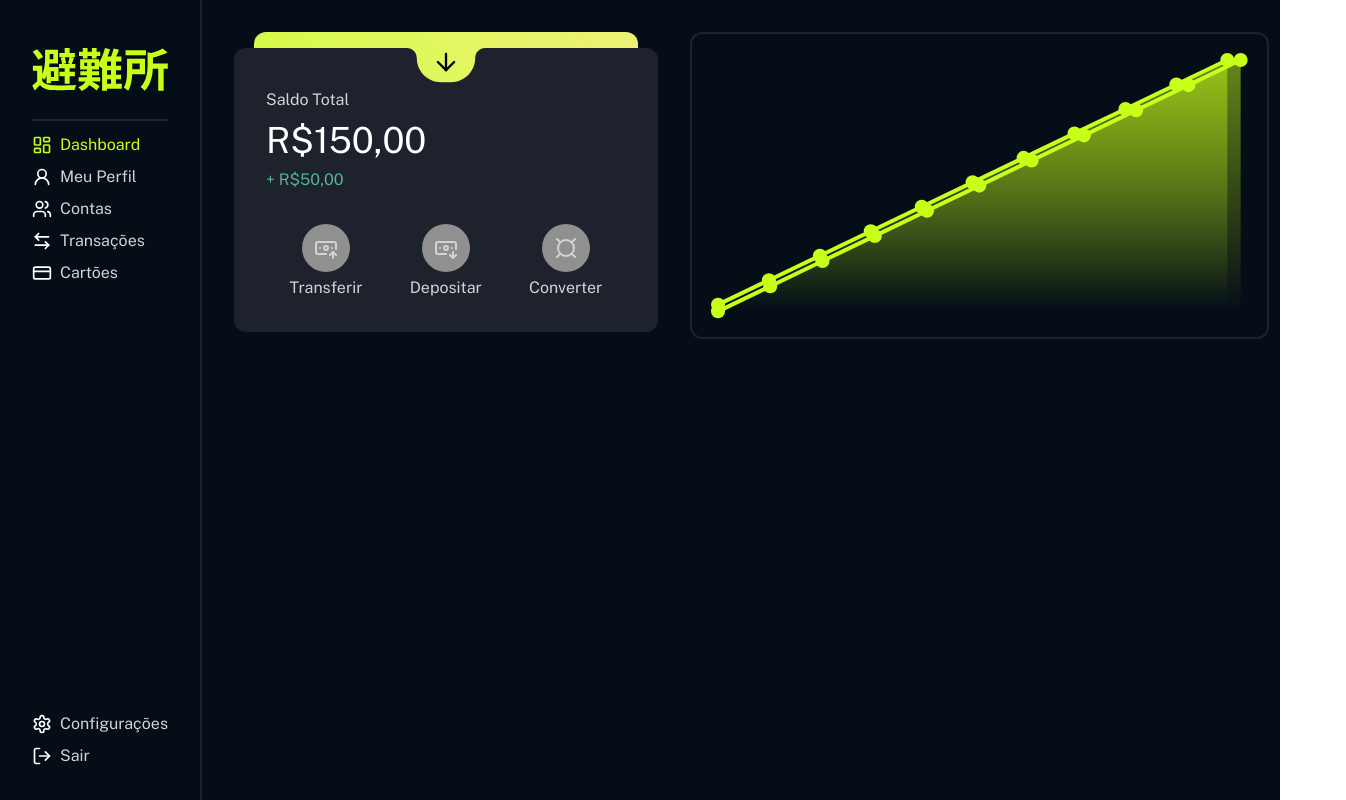
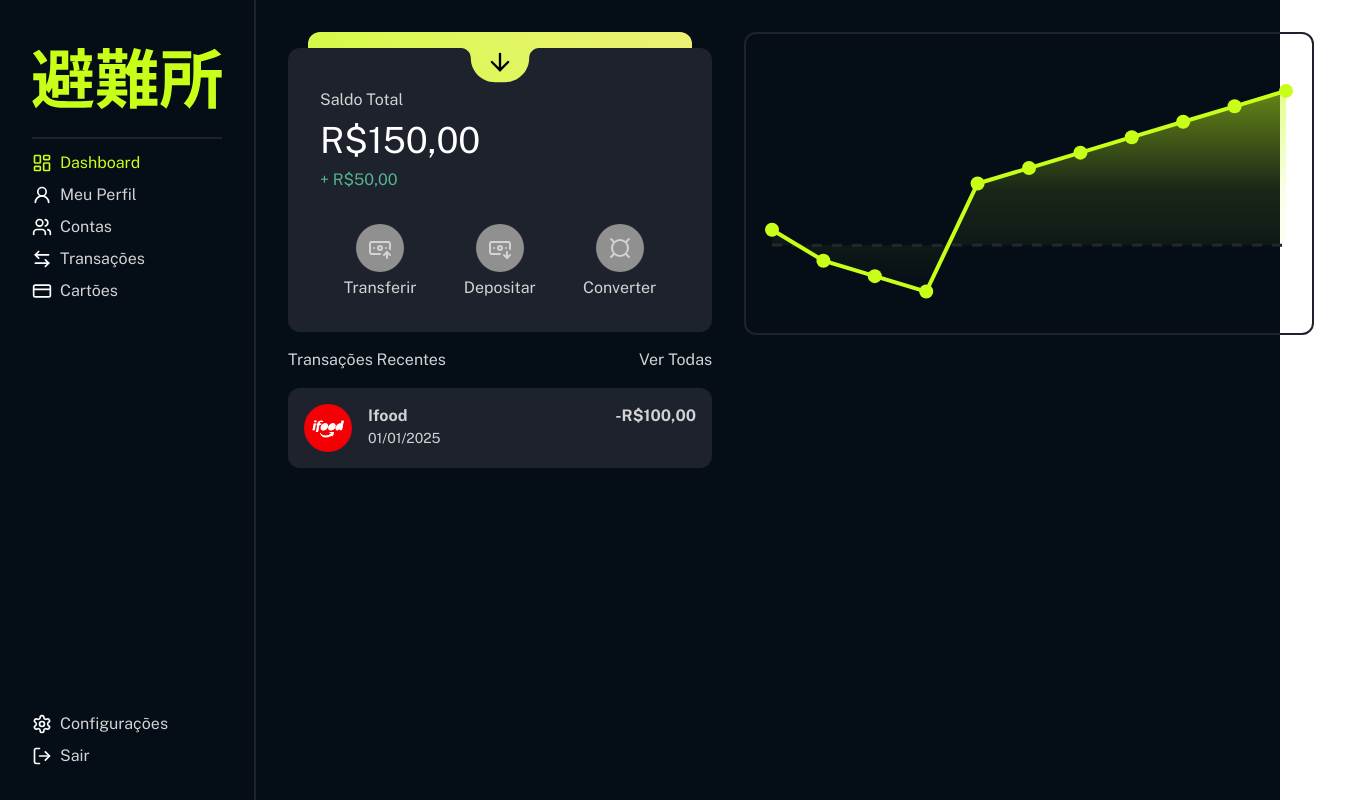
Before and after one commit to skittlexyz/havenbank, a React (Vite) app in the folder front/: page /dashboard in a window 1280 px wide. Shown: the whole page, 1346 px wide, since content can reach past the window. Built offline with nearby package versions, Linux system fonts and the light colour scheme.

Commit message:
Finally finished the AreaChart tooltip positioning. Created transactions section.

```diff
--- a/front/src/components/AreaChart.jsx
+++ b/front/src/components/AreaChart.jsx
@@ -1,6 +1,7 @@
 import React, { useRef, useEffect, useState } from "react";
 import * as d3 from "d3";
-import { ArrowBigDown, ArrowBigUp, CircleSmall, Minus, Plus } from "lucide-react";
+import { CircleSmall, Minus, Plus } from "lucide-react";
+import { formatMoney } from "../utils";
 
 const AreaChart = ({ data, parentRef }) => {
   const svgRef = useRef(null);
@@ -29,11 +30,12 @@ const AreaChart = ({ data, parentRef }) => {
 
   useEffect(() => {
     const margin = { top: 10, right: 10, bottom: 10, left: 10 };
-
     const parentWidth = (parentRef.current.getBoundingClientRect().width) * 0.5;
-
     const width = parentWidth - margin.left - margin.right;
     const height = (parentWidth / 2) - margin.top - margin.bottom;
+
+    // Clear previous SVG content
+    d3.select(svgRef.current).selectAll("*").remove();
 
     const svg = d3
       .select(svgRef.current)
@@ -42,12 +44,35 @@ const AreaChart = ({ data, parentRef }) => {
       .append("g")
       .attr("transform", `translate(${margin.left},${margin.top})`);
 
+    // Update y-scale to handle negative values
+    const y = d3.scaleLinear()
+      .domain([d3.min(data, d => d.value) * 1.1, d3.max(data, d => d.value) * 1.1]) // Add 10% padding
+      .nice()
+      .range([height, 0]);
+
+    const x = d3.scaleLinear()
+      .domain([0, data.length - 1])
+      .range([0, width]);
+
+    // Add a prominent zero baseline
+    const zeroY = y(0);
+    svg.append("line")
+      .attr("x1", 0)
+      .attr("y1", zeroY)
+      .attr("x2", width)
+      .attr("y2", zeroY)
+      .attr("stroke", "var(--overlay)")
+      .attr("stroke-width", 3)
+      .attr("stroke-dasharray", "10")
+      .attr("opacity", 1);
+
+    // Update gradient to handle negative values
     const gradient = svg
       .append("defs")
       .append("linearGradient")
       .attr("id", "gradient1")
       .attr("x1", "0%")
-      .attr("y1", "00%")
+      .attr("y1", "0%")
       .attr("x2", "0%")
       .attr("y2", "100%");
 
@@ -58,46 +83,38 @@ const AreaChart = ({ data, parentRef }) => {
 
     gradient
       .append("stop")
+      .attr("offset", "50%")
+      .attr("stop-color", "rgb(from var(--accent) r g b / 0.1)");
+
+    gradient
+      .append("stop")
       .attr("offset", "100%")
       .attr("stop-color", "rgb(from var(--accent) r g b / 0)");
 
-    const x = d3.scaleLinear()
-      .domain([0, data.length - 1])
-      .range([0, width]);
+    // Update area generator to handle negative values
+    const area = d3.area()
+      .x((d, i) => x(i))
+      .y0(y(0)) // Baseline at y=0
+      .y1(d => y(d.value));
 
-    const y = d3.scaleLinear()
-      .domain([0, d3.max(data, (d) => d.value)])
-      .nice()
-      .range([height, 0]);
-
-    const area = d3
-      .area()
-      .x((d, i) => x(i))
-      .y0(height)
-      .y1((d) => y(d.value));
-
-    svg
-      .append("path")
+    svg.append("path")
       .datum(data)
       .attr("d", area)
       .attr("fill", "url(#gradient1)");
 
-    const line = d3
-      .line()
+    const line = d3.line()
       .x((d, i) => x(i))
-      .y((d) => y(d.value));
+      .y(d => y(d.value));
 
-    svg
-      .append("path")
+    svg.append("path")
       .datum(data)
       .attr("d", line)
       .attr("fill", "none")
       .attr("stroke", "var(--accent)")
       .attr("stroke-width", 4);
 
-    // Add points at intersections of Y-axis ticks and X-axis ticks
-    svg
-      .selectAll(".intersection")
+    // Add points (keep existing code)
+    svg.selectAll(".intersection")
       .data(data)
       .enter()
       .append("circle")
@@ -110,37 +127,47 @@ const AreaChart = ({ data, parentRef }) => {
         setTooltip((prev) => ({ ...prev, visible: true }));
       })
       .on("mousemove", (event, d) => {
-        const chartProps = svgRef.current.getBoundingClientRect();
-        const tooltipProps = tooltipRef.current.getBoundingClientRect();
+        const container = svgRef.current.parentElement.getBoundingClientRect();
+        const tooltip = tooltipRef.current.getBoundingClientRect();
 
-        const xMargin = (tooltipProps.width) * -1 - 45;
-        const yMargin = (tooltipProps.height / 2) * -1 + 15;
+        // Posição do mouse relativa ao container do gráfico
+        const mouseX = event.clientX - container.left;
+        const mouseY = event.clientY - container.top;
 
-        let x = event.clientX + xMargin;
-        if (x + tooltipProps.width >= chartProps.width) {
-          x = x + (tooltipProps.width) * -1 - 45;
+        // Margem de segurança para o tooltip não sair da tela
+        const margin = 10;
+
+        // Calcula a posição X do tooltip
+        let xPos = mouseX + margin;
+        if (xPos + tooltip.width > container.width) {
+          xPos = mouseX - tooltip.width - margin;
         }
 
-        let y = event.clientY + yMargin;
-        if (y + tooltipProps.height >= chartProps.height) {
-          y = y + (tooltipProps.height) * -1 + 15;
+        // Calcula a posição Y do tooltip
+        let yPos = mouseY + margin;
+        if (yPos + tooltip.height > container.height) {
+          yPos = mouseY - tooltip.height - margin;
         }
+
+        // Limita a posição dentro do container
+        xPos = Math.max(margin, Math.min(xPos, container.width - tooltip.width - margin));
+        yPos = Math.max(margin, Math.min(yPos, container.height - tooltip.height - margin));
 
         setTooltip({
           visible: true,
           content: (
             <>
-              {graphIndicator(Math.random() - 0.5)}
+              {graphIndicator(d.value)}
               <div className="flex flex-col justify-center items-end">
                 <p className="text-3xl !font-white">
-                  <span className="text-sm">R$</span>{String(d.value.toFixed(2)).replace(".", ",")}
+                  <span className="text-sm">R$</span>{formatMoney(d.value)}
                 </p>
-                <p className="text-sm !font-[var(--u-icon)]">{new Date().toLocaleDateString('pt-BR')}</p>
+                <p className="text-sm !font-[var(--u-icon)]">{new Date(d.date).toLocaleDateString('pt-BR')}</p>
               </div>
             </>
           ),
-          x: x,
-          y: y,
+          x: xPos,
+          y: yPos,
         });
       })
       .on("mouseleave", () => {
@@ -156,11 +183,11 @@ const AreaChart = ({ data, parentRef }) => {
         id="tooltip"
         ref={tooltipRef}
         className={`absolute transition-all duration-150
-    font-bold p-3 pl-1 gap-1 rounded-lg flex justify-center items-center !text-white
-    bg-[var(--overlay)]/50 backdrop-blur-md`}
+          font-bold p-3 pl-1 gap-1 rounded-lg flex justify-center items-center !text-white
+          bg-[var(--overlay)]/50 backdrop-blur-md`}
         style={{
-          left: tooltip.x,
-          top: tooltip.y,
+          left: `${tooltip.x}px`,
+          top: `${tooltip.y}px`,
           visibility: tooltip.visible ? 'visible' : 'hidden',
           opacity: tooltip.visible ? 1 : 0,
           pointerEvents: tooltip.visible ? 'auto' : 'none',
--- a/front/src/components/Aside.jsx
+++ b/front/src/components/Aside.jsx
@@ -21,7 +21,7 @@ function Aside() {
     ]
 
     return (
-        <div className="h-screen w-64 border-r-2 border-r-[var(--overlay)] p-8 flex flex-col gap-2">
+        <div className="h-screen min-w-64 max-w-64 border-r-2 border-r-[var(--overlay)] p-8 flex flex-col gap-2">
             <Logo />
             <Divider />
             {/* eslint-disable-next-line no-unused-vars */}
--- a/front/src/components/QuickActions.jsx
+++ b/front/src/components/QuickActions.jsx
@@ -3,6 +3,7 @@ import CardGap from "../assets/card-gap.svg";
 import { ArrowDown, BanknoteArrowDown, BanknoteArrowUp, Currency } from "lucide-react";
 import { useState } from "react";
 import RoundButton from "./RoundButton";
+import Transactions from "./Transactions";
 
 function QuickActions() {
     const [ openedWallet, setOpenedWallet ] = useState(false);
@@ -10,9 +11,9 @@ function QuickActions() {
         setOpenedWallet((previousState) => !previousState)
     }
     return (
+        <div className="flex flex-col gap-4">
             <div className="flex flex-col w-106 items-center z-10">
                 <Card className={"absolute"} />
-
                 <div className={"transition-all duration-500 h-fit w-full z-20 relative flex flex-col " + (openedWallet ? "mt-62" : "mt-4")}>
                     <div className="w-full flex relative justify-center">
                         <div className="bg-[var(--overlay)] w-full rounded-tl-xl"></div>
@@ -32,6 +33,8 @@ function QuickActions() {
                     </div>
                 </div>
             </div>
+            <Transactions />
+        </div>
     );
 }
 
--- /dev/null
+++ b/front/src/components/Transaction.jsx
@@ -0,0 +1,18 @@
+import { formatMoney } from "../utils"
+
+function Transaction({ img, text, value, date }) {
+    return (
+        <div className="flex rounded-xl bg-[var(--overlay)] p-4 gap-4">
+            <img src={img} className="rounded-full h-12 w-12" />
+            <div className="flex flex-col w-full">
+                <div className="flex justify-between w-full font-bold">
+                    <p>{text}</p>
+                    <p>{formatMoney(value, "-")}</p>
+                </div>
+                <p className="text-sm">{date}</p>
+            </div>
+        </div>
+    )
+}
+
+export default Transaction
--- /dev/null
+++ b/front/src/components/Transactions.jsx
@@ -0,0 +1,19 @@
+import Link from "./Link"
+import Transaction from "./Transaction"
+import IfoodLogo from "../assets/ifood-logo.jpg"
+
+function Transactions() {
+    return (
+        <div className="flex flex-col w-full gap-4">
+            <div className="w-full flex justify-between">
+                <p>Transações Recentes</p>
+                <Link text={"Ver Todas"}/>
+            </div>
+            <div className="flex flex-col gap-4">
+                <Transaction img={IfoodLogo} text={"Ifood"} value={100} date={"01/01/2025"}/>
+            </div>
+        </div>
+    )
+}
+
+export default Transactions
--- a/front/src/pages/Dashboard.jsx
+++ b/front/src/pages/Dashboard.jsx
@@ -8,10 +8,10 @@ import QuickActions from "../components/QuickActions";
 function Dashboard() {
     const mainRef = useRef(null);
     const data = [
-        { date: '2025-01-01', value: 0 },
-        { date: '2025-02-01', value: 10 },
-        { date: '2025-02-01', value: 20 },
-        { date: '2025-03-01', value: 30 },
+        { date: '2025-01-01', value: 10 },
+        { date: '2025-02-01', value: -10 },
+        { date: '2025-02-01', value: -20 },
+        { date: '2025-03-01', value: -30 },
         { date: '2025-04-01', value: 40 },
         { date: '2025-05-01', value: 50 },
         { date: '2025-05-01', value: 60 },
--- a/front/src/utils.js
+++ b/front/src/utils.js
@@ -1,3 +1,7 @@
 export function redirectUser(currentHref) {
     window.location.href = "/dashboard"
 }
+
+export function formatMoney(value, signal = null){
+    return (signal ? signal : "") + "R$" + String(value.toFixed(2)).replace(".", ",");
+}
```
Also changed, not shown: front/src/assets/ifood-logo.jpg (added), front/src/assets/pix-logo.png (added). Lines whose indentation alone changed are shown as unchanged.
